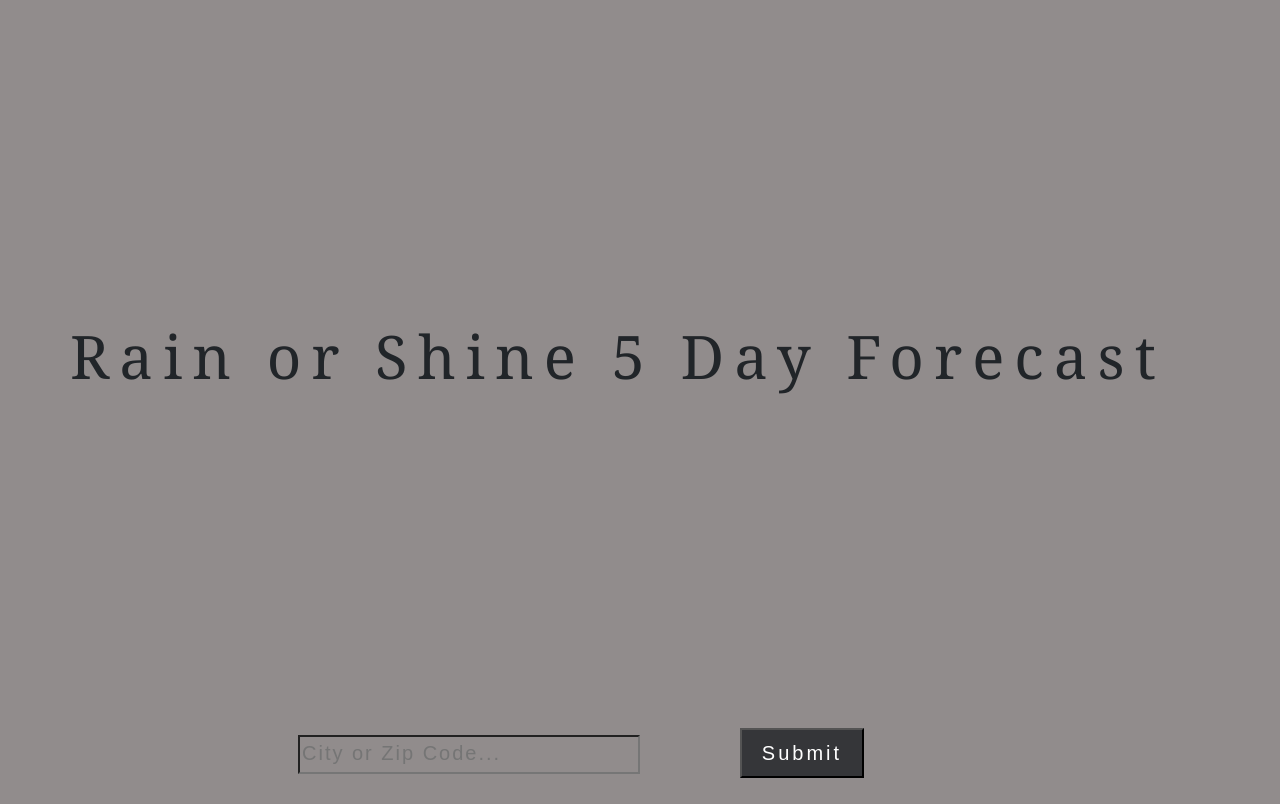
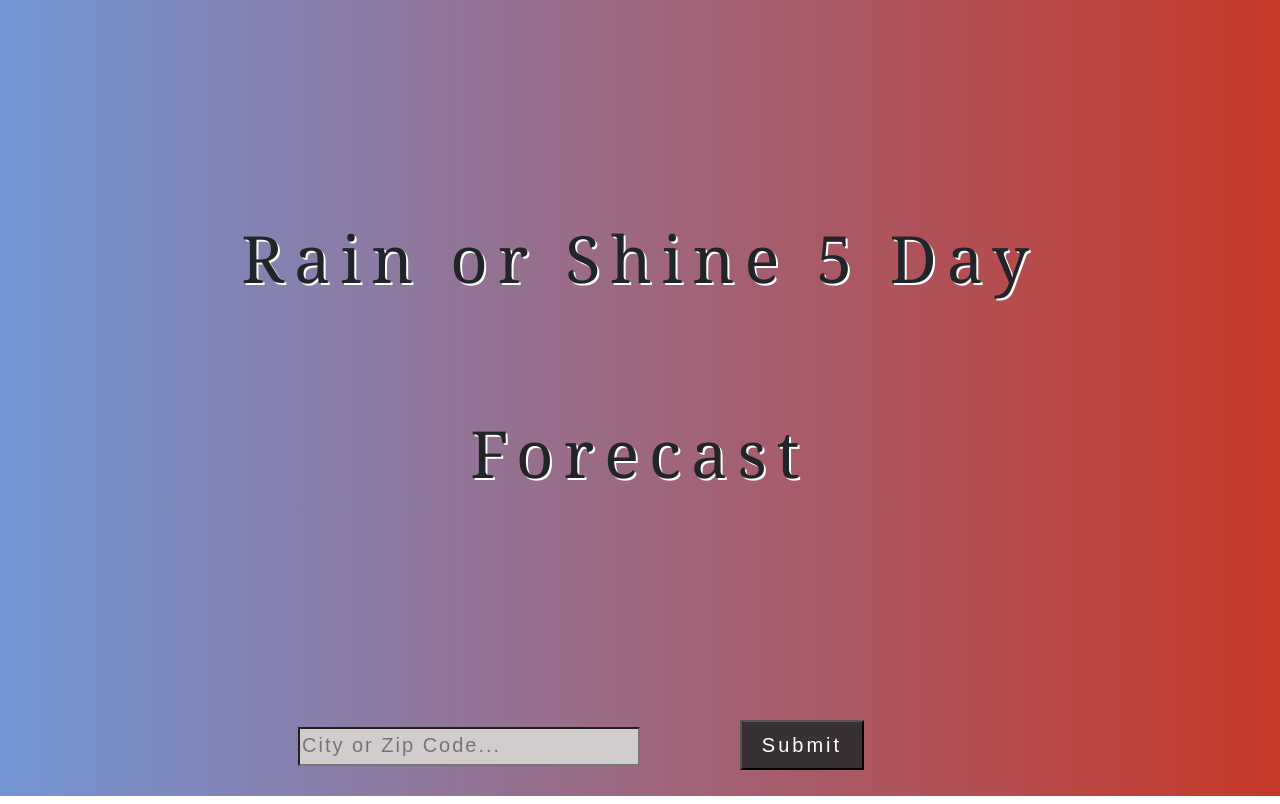
Before and after one commit to Jonathanhovland/weather-application, a React (Create React App) app: page / in a window 1280 px wide. Built offline with nearby package versions, Linux system fonts and the light colour scheme.

Commit message:
Cleaned up code.

```diff
--- a/src/App.css
+++ b/src/App.css
@@ -1,52 +1,7 @@
-/* .App {
-  text-align: center;
-}
-
-.flex-container {
-  width: 625px;
-  background: rgba(255, 145, 0, 0.952);
-  margin-left: 8%;
-  flex-direction: row;
-  flex-wrap: wrap
-}
-
-.container {
-  width: 581px;
-  display: flex;
-  flex-direction: row;
-  background-color: rgba(70, 117, 187, 0.534);
-}
-
-.header {
-    background-image: url("https://www.professionaladviser.com/w-images/6ff41b1a-287c-4c25-b8f6-52fac40f834b/3/fill/rainorshine-580x358.jpg");
-    width: 1162px;
-    height: 325px;
-    margin-left: 9.1%;
-    margin-right: 5%;
-    width: 50%;
-    float: left
-}
-
-form {
-  width: 50%;
-}
-
-.container_form {
-  display: flex;
-  flex-direction: column;
-  align-content: center
-} */
-
 .wrapper {
-  background-color: rgb(145, 140, 140);
-  height: 25;
+  background: linear-gradient(to right, #7396d6, #c73828);
   display: flex;
   justify-content: center;
-  align-items: center;
-}
-
-.container {
-
 }
 
 .header-container {
@@ -58,7 +13,7 @@ form {
 }
 
 .header-container__header {
-  font-size: 60px;
+  font-size: 65px;
   letter-spacing: 10px;
   line-height: 3;
   font-family: 'Georgia', serif;
@@ -69,7 +24,7 @@ form {
 }
 
 input[type="text"] {
-  background-color: transparent;
+  background-color: rgb(211, 204, 204);
   width: 30%;
   padding-bottom: 4px;
   color: #fff !important;
@@ -82,7 +37,7 @@ input[type="text"] {
 
 input[type="text"] {
   outline: none;
-  margin-left: 20%
+  margin-left: 20%;
 }
 
 input:-webkit-autofill {
@@ -102,7 +57,7 @@ button {
 
 .list-group-item {
   background: white;
-  width: 200px
+  width: 222.5px;
 }
 
 .weather__info {
@@ -123,3 +78,7 @@ button {
   letter-spacing: 1px;
   font-weight: 200;
 }
+
+h1 {
+  text-shadow: 2px 2px white;
+}
--- a/src/App.js
+++ b/src/App.js
@@ -1,20 +1,14 @@
-import React, { Component } from 'react';
-import './App.css';
-import Header from './Components/Header';
-import Form from './Components/Form';
-import Weather from './Components/Weather';
-
+import React, { Component } from "react"
+import "./App.css"
+import Header from "./Components/Header"
+import Form from "./Components/Form"
+import Weather from "./Components/Weather"
 
 class App extends Component {
 
   state = {
-    input: '',
-    // city: '',
-    // date: '',
-    // tempMax: 0,
-    // tempMin: 0,
-    days: [],
-    error: ''
+    input: "",
+    days: []
   }
 
   handleChange = (e) => {
@@ -30,9 +24,8 @@ class App extends Component {
     const data = await res.json()
 
     if(data.list === undefined) {
-      alert("Please enter valid City or Zip Code")
+      alert("Please enter a valid City or Zip Code")
     } else {
-    // console.log(data.list[2].main)
     const cleanDays = [
       this.cleanWeatherArray(data.list.slice(0,8)),
       this.cleanWeatherArray(data.list.slice(8,16)),
@@ -40,13 +33,10 @@ class App extends Component {
       this.cleanWeatherArray(data.list.slice(24,32)),
       this.cleanWeatherArray(data.list.slice(32,40))
     ]
-
     const finalData = cleanDays.map(day => {
       return this.findMinMax(day)
     })
-
-
-    this.setState({days: finalData}, () => console.log('STATE', this.state))
+    this.setState({days: finalData})
     }
   }
 
@@ -83,25 +73,23 @@ class App extends Component {
 
   render() {
     return (
-      <div className="App">
-       <div>
+      <React.Fragment>
         <div className="wrapper">
           <div className="main">
             <div className="container">
               <div className="row">
                 <div className="col-xs-5 header-container">
-                  <Header />
+                <Header />
                 </div>
-                  <Weather weatherData={this.state.days} input={this.state.input}/>
-                  <Form getWeather={this.getWeather} handleChange={this.handleChange} city={this.state.city}/>
+                <Weather weatherData={this.state.days} input={this.state.input}/>
+                <Form getWeather={this.getWeather} handleChange={this.handleChange} city={this.state.city}/>
               </div>
             </div>
           </div>
         </div>
-      </div>
-        </div>
-    );
+      </React.Fragment>
+    )
   }
 }
 
-export default App;
+export default App
--- a/src/Components/Form.js
+++ b/src/Components/Form.js
@@ -1,14 +1,13 @@
 import React from "react"
 
-
-const Form = ({ getWeather, handleChange, input}) => {
+const Form = ({ getWeather, handleChange }) => {
     return (
-        <form className="form-container" onSubmit={ getWeather }>
-                    <h2>{ input }</h2>
-            <input type="text" name="input" onChange={handleChange} placeholder="City or Zip Code..."></input>
-            <button>Submit</button>
-        </form>
-
+        <React.Fragment>
+            <form className="form-container" onSubmit={ getWeather }>
+                <input type="text" name="input" onChange={handleChange} placeholder="City or Zip Code..."></input>
+                <button>Submit</button>
+            </form>
+        </React.Fragment>
     )
 }
 
--- a/src/Components/Header.js
+++ b/src/Components/Header.js
@@ -2,9 +2,9 @@ import React from "react"
 
 const Header = () => {
     return (
-       <div className="header">
+       <React.Fragment>
            <h1 className="header-container__header">Rain or Shine 5 Day Forecast</h1>
-       </div>
+       </React.Fragment>
     )
 }
 
--- a/src/Components/Weather.js
+++ b/src/Components/Weather.js
@@ -1,20 +1,21 @@
 import React from "react"
 
-const Weather = ({ weatherData, input }) => {
+const Weather = ({ weatherData }) => {
     return weatherData.map((dailyData, i) => {
         return(
+            <React.Fragment>
                 <div className="flex-container">
-            {/* <h1>{ input }</h1> */}
                     <div className="list-group">
                         <div className="list-group-item" key={i}>
                             <div className="weather__info">
                                 <div className="weather__value">{dailyData.date}</div>
-                    <div className="weather__value">Minimum: {dailyData.minimum}°</div>
-                    <div className="weather__value">Maximum: {dailyData.maximum}°</div>
+                                <div className="weather__value">Minimum: {dailyData.minimum}°F</div>
+                                <div className="weather__value">Maximum: {dailyData.maximum}°F</div>
                             </div>
                         </div>
                     </div>
                 </div>
+            </React.Fragment>
         )
     })
 }
```
Lines whose indentation alone changed are shown as unchanged.
